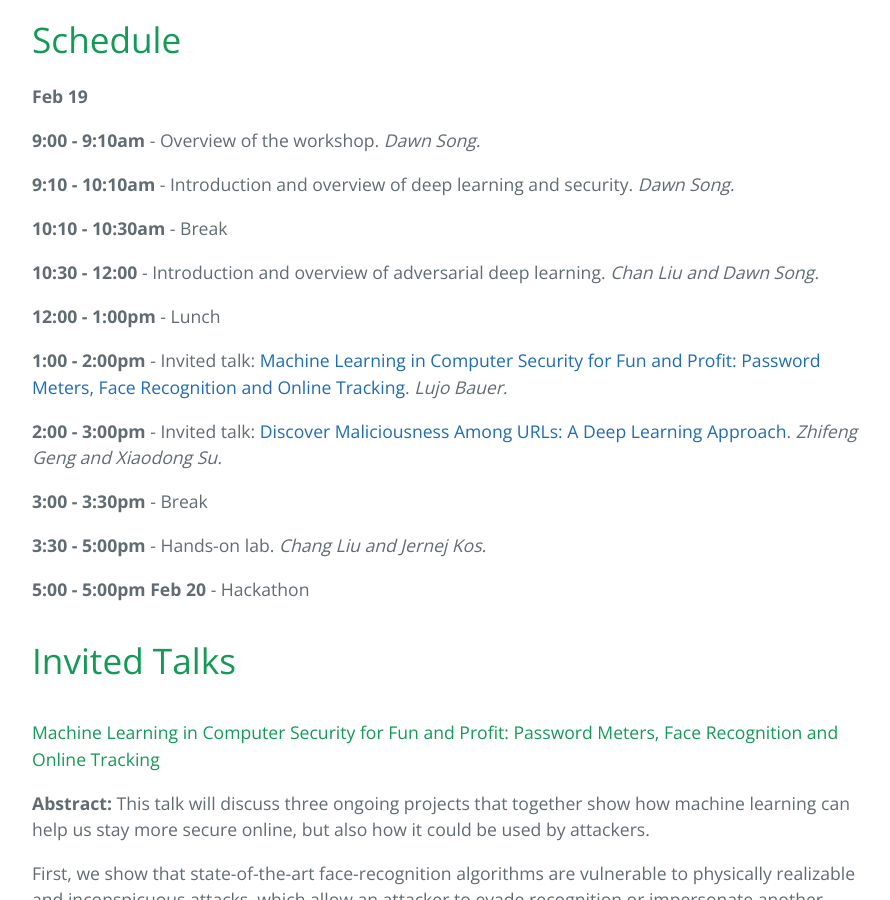
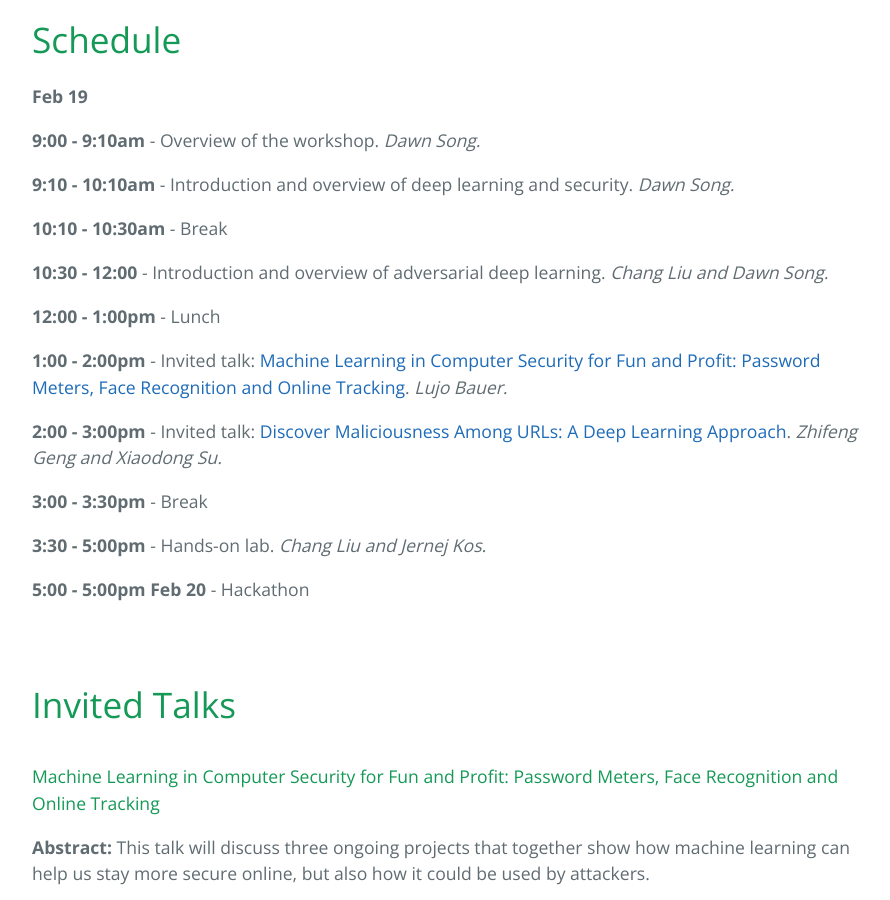
Before and after one commit to deep-learning-security/deep-learning-security.github.io, a Jekyll site: the page built from index.md, in a window 1280 px wide and 900 px high, scrolled down 781 px. Shown: the whole window, without its empty margins (192-1082 px from the left). Built offline with Jekyll 4.4.1, drawn with Linux system fonts in a browser that asks for light colours.

Commit message:
Minor fixes

```diff
--- a/index.md
+++ b/index.md
@@ -36,7 +36,7 @@ For more information, [sign up on the mailing list](https://groups.google.com/d/
 
 **10:10 - 10:30am** - Break
 
-**10:30 - 12:00** - Introduction and overview of adversarial deep learning. *Chan Liu and Dawn Song.*
+**10:30 - 12:00** - Introduction and overview of adversarial deep learning. *Chang Liu and Dawn Song.*
 
 **12:00 - 1:00pm** - Lunch
 
@@ -49,6 +49,8 @@ For more information, [sign up on the mailing list](https://groups.google.com/d/
 **3:30 - 5:00pm** - Hands-on lab. *Chang Liu and Jernej Kos.*
 
 **5:00 - 5:00pm Feb 20** - Hackathon
+
+<br/>
 
 # Invited Talks
 
```
